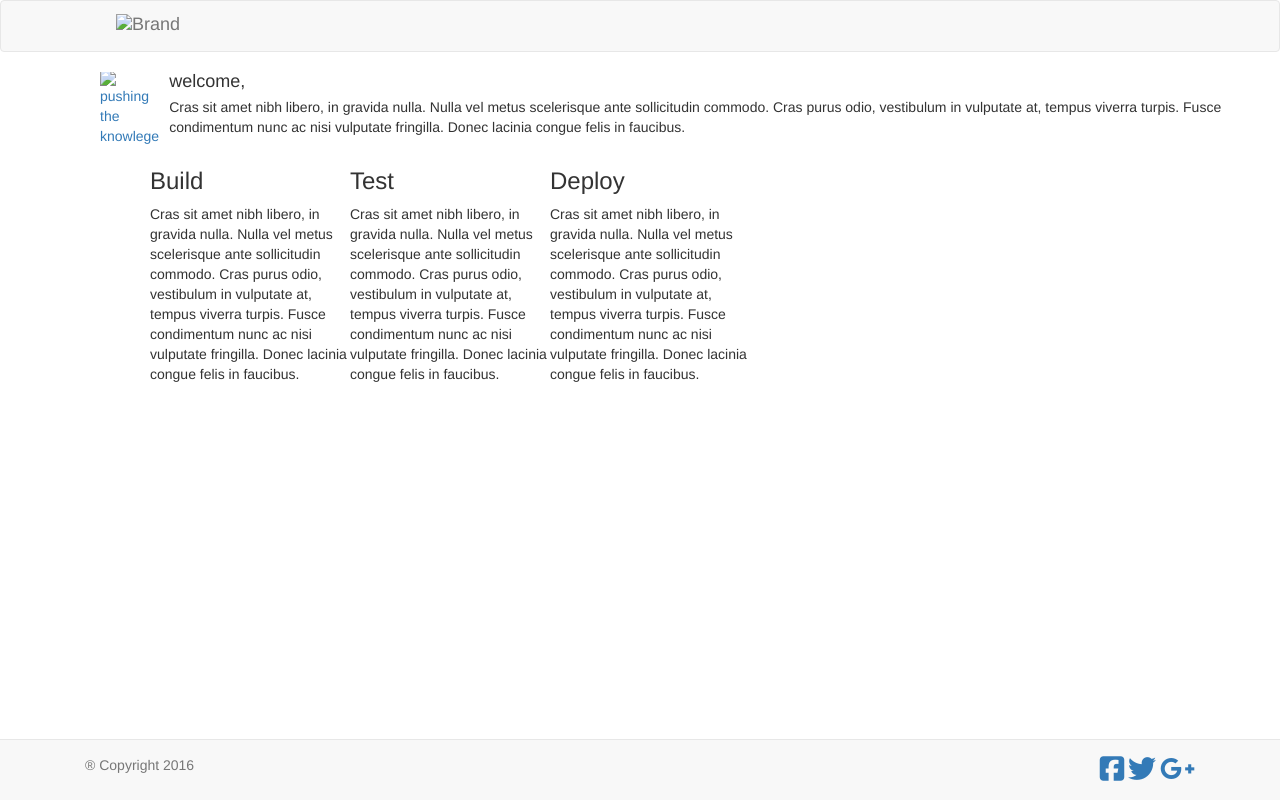
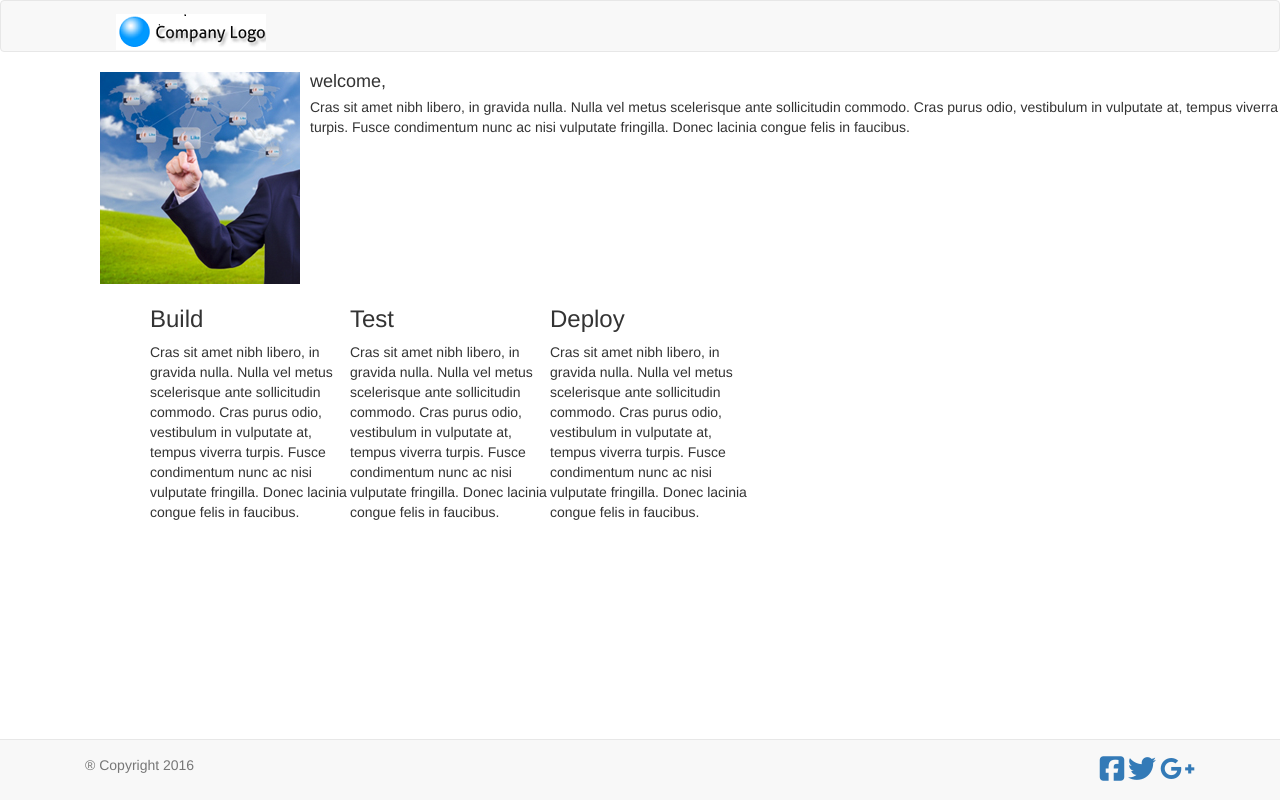
Before and after one commit to Israel2000/experian-page, a plain HTML site: page index.html in a window 1280 px wide. Drawn offline with nearby package versions, Linux system fonts and the light colour scheme.

Commit message:
Update index.html

```diff
--- a/index.html
+++ b/index.html
@@ -52,7 +52,7 @@
   <div class="container-fluid">
     <div class="navbar-header">
       <a class="navbar-brand" href="#">
-        <img alt="Brand" src="images/logo.png">
+        <img alt="Brand" src="logo.png">
       </a>
     </div>
   </div>
@@ -64,7 +64,7 @@
     <div class="media">
   <div class="media-left">
     <a href="#">
-      <img class="media-object" src="images/push-button.png" alt="pushing the knowlege">
+      <img class="media-object" src="push-button.png" alt="pushing the knowlege">
     </a>
   </div>
   <div class="media-body">
```
